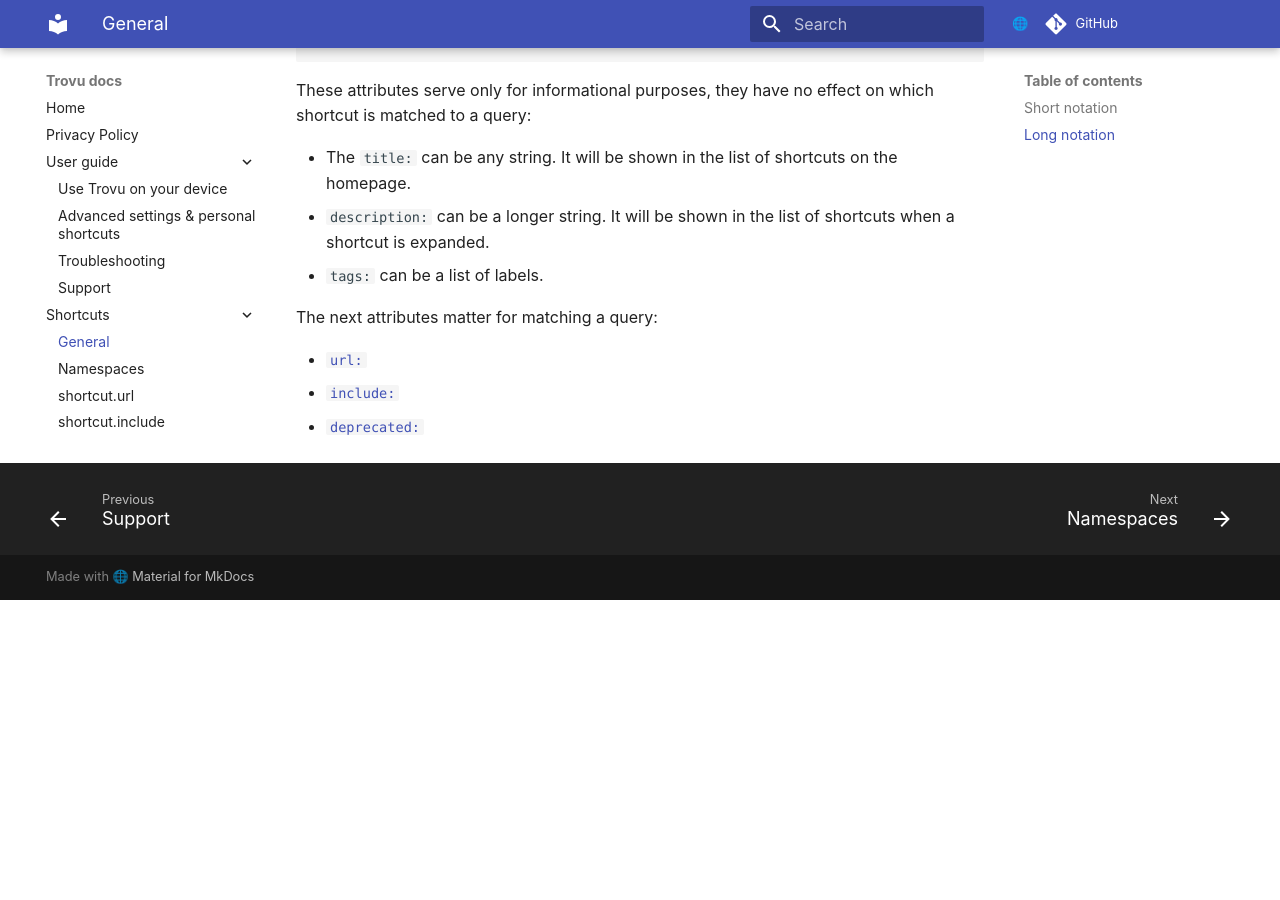
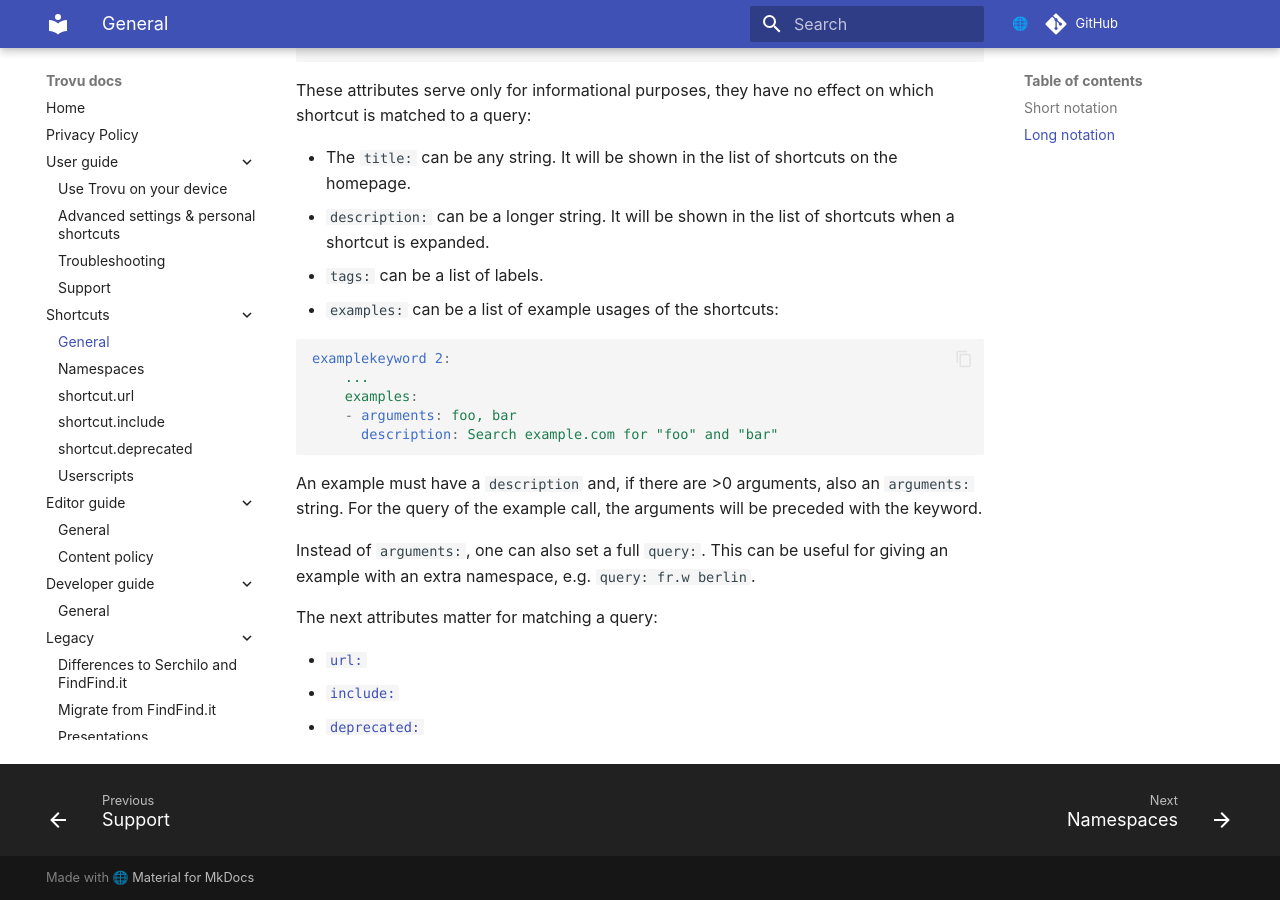
Before and after one commit to trovu/trovu, an MkDocs documentation site: the page built from docs/shortcuts/index.md, in a window 1280 px wide and 900 px high, scrolled down 932 px. Built offline with MkDocs 1.6.1 and Material for MkDocs 9.7.7, drawn with Linux system fonts in a browser that asks for light colours; comment, search, counter and statistics services are not loaded; before the commit the page ends 1532 px from its top, so only the background shows below that.

Commit message:
Document examples.

````diff
--- a/docs/shortcuts/index.md
+++ b/docs/shortcuts/index.md
@@ -45,6 +45,19 @@ These attributes serve only for informational purposes, they have no effect on w
 -   The `title:` can be any string. It will be shown in the list of shortcuts on the homepage.
 -   `description:` can be a longer string. It will be shown in the list of shortcuts when a shortcut is expanded.
 -   `tags:` can be a list of labels.
+-   `examples:` can be a list of example usages of the shortcuts:
+
+```yaml
+examplekeyword 2:
+    ...
+    examples:
+    - arguments: foo, bar
+      description: Search example.com for "foo" and "bar"
+```
+
+An example must have a `description` and, if there are >0 arguments, also an `arguments:` string. For the query of the example call, the arguments will be preceded with the keyword.
+
+Instead of `arguments:`, one can also set a full `query:`. This can be useful for giving an example with an extra namespace, e.g. `query: fr.w berlin`.
 
 The next attributes matter for matching a query:
 
````
